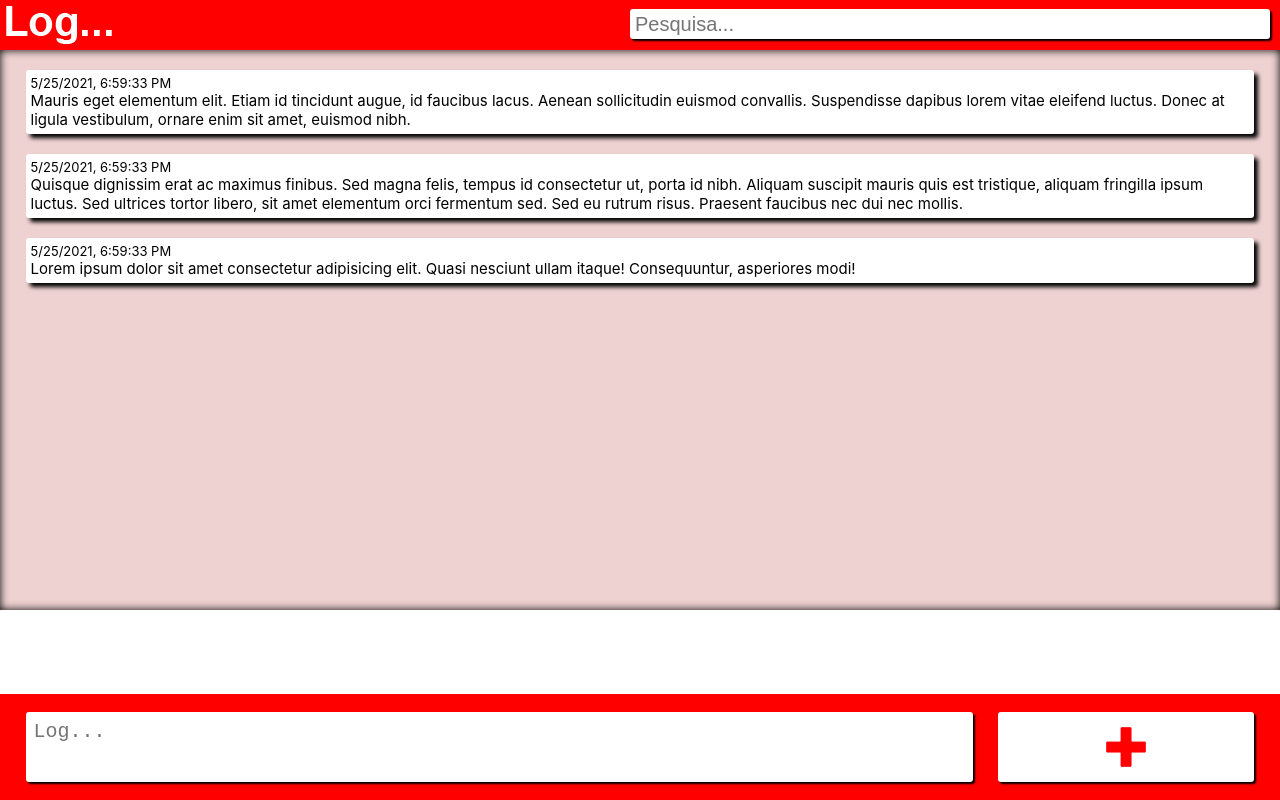
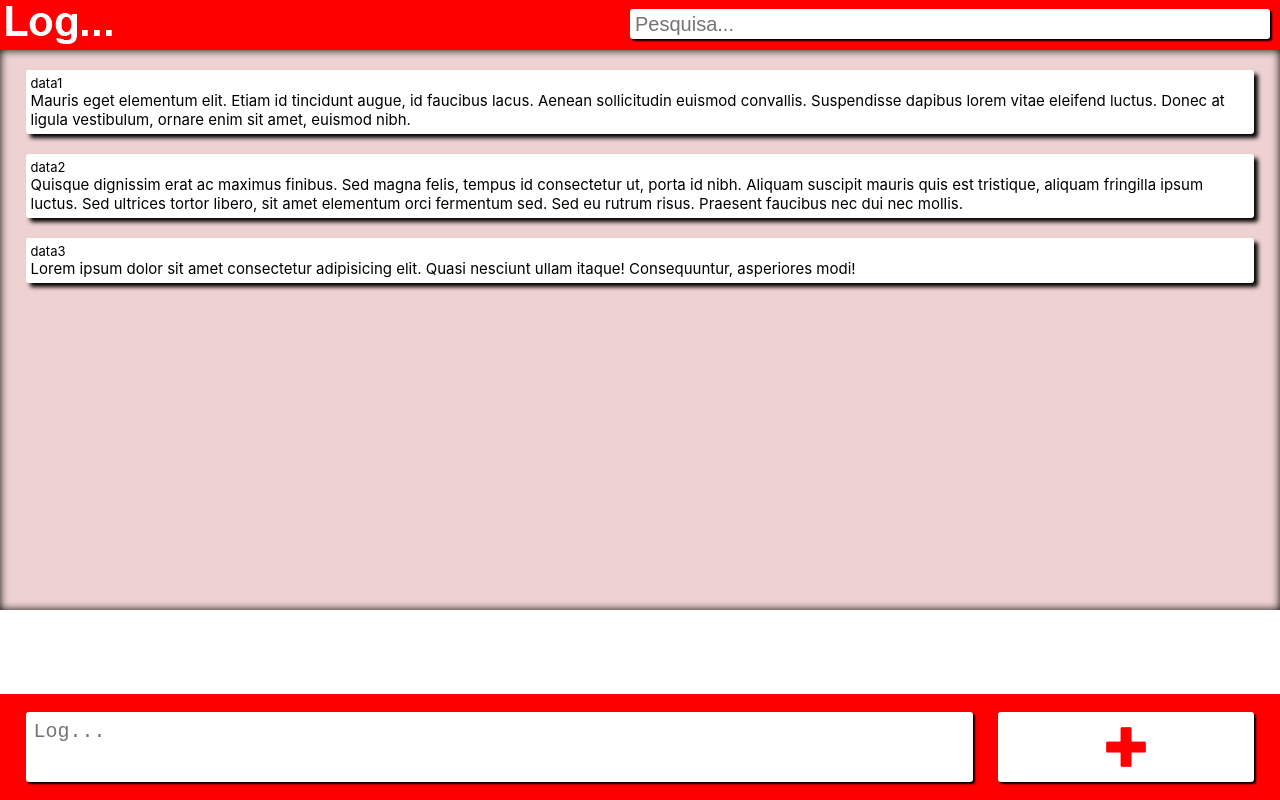
Before and after one commit to andrenobreg/logapp, a React (Create React App) app: page / in a window 1280 px wide. Built offline with nearby package versions, Linux system fonts and the light colour scheme.

Commit message:
Date fixed

```diff
--- a/src/cardnota.js
+++ b/src/cardnota.js
@@ -1,6 +1,6 @@
 import React from 'react';
 
-function Cardnota (nota, date){
+function Cardnota (date, nota){
 
     return (
         <div>
@@ -8,7 +8,7 @@ function Cardnota (nota, date){
                 <div class="container" style={{display:"grid", gridTemplateColumns:"repeat(auto-fill, minmax(250px, 1fr));"}}>
                     <div class="quote" style={{boxShadow: "4px 4px 4px black", borderRadius:"3px", backgroundColor:"white", height:"auto", width:"96vw", marginLeft:"2vw", marginRight:"2vw", marginTop:"20px", paddingBottom:"5px", paddingTop:"5px"}}>
                         <div style={{fontSize:"13px", textAlign:"left", marginLeft:"5px", marginRight:"5px"}}>
-                            {new Date().toLocaleString()}
+                            {date}
                         </div>
                         <div style={{fontSize:"15px", textAlign:"left", marginLeft:"5px", marginRight:"5px"}}>
                             {nota}
--- a/src/database.js
+++ b/src/database.js
@@ -4,9 +4,9 @@ function Database () {
 
     let valor = {
         basenotas: [
-            "Mauris eget elementum elit. Etiam id tincidunt augue, id faucibus lacus. Aenean sollicitudin euismod convallis. Suspendisse dapibus lorem vitae eleifend luctus. Donec at ligula vestibulum, ornare enim sit amet, euismod nibh.",
-            "Quisque dignissim erat ac maximus finibus. Sed magna felis, tempus id consectetur ut, porta id nibh. Aliquam suscipit mauris quis est tristique, aliquam fringilla ipsum luctus. Sed ultrices tortor libero, sit amet elementum orci fermentum sed. Sed eu rutrum risus. Praesent faucibus nec dui nec mollis.",
-            "Lorem ipsum dolor sit amet consectetur adipisicing elit. Quasi nesciunt ullam itaque! Consequuntur, asperiores modi!"],
+            {date: "data1", nota: "Mauris eget elementum elit. Etiam id tincidunt augue, id faucibus lacus. Aenean sollicitudin euismod convallis. Suspendisse dapibus lorem vitae eleifend luctus. Donec at ligula vestibulum, ornare enim sit amet, euismod nibh."},
+            {date: "data2", nota: "Quisque dignissim erat ac maximus finibus. Sed magna felis, tempus id consectetur ut, porta id nibh. Aliquam suscipit mauris quis est tristique, aliquam fringilla ipsum luctus. Sed ultrices tortor libero, sit amet elementum orci fermentum sed. Sed eu rutrum risus. Praesent faucibus nec dui nec mollis."},
+            {date: "data3", nota: "Lorem ipsum dolor sit amet consectetur adipisicing elit. Quasi nesciunt ullam itaque! Consequuntur, asperiores modi!"}],
 
     }
     return valor;
--- a/src/home.js
+++ b/src/home.js
@@ -56,7 +56,7 @@ class Home extends React.PureComponent {
     inserirNota(){
         let i = this.state.basenotas.length;
         i = i+1;
-        this.state.basenotas[i] = this.state.value;
+        this.state.basenotas[i] = {date: new Date().toLocaleString(), nota: this.state.value}; //this.state.value;
         this.setState({value: ''});
         this.updateScroll()
       }
@@ -92,7 +92,7 @@ class Home extends React.PureComponent {
                     <input type="text"  placeholder="Pesquisa..."  id="entradabusca" onKeyUp={filterFunction} style={{paddingLeft:"5px", height:"30px", width:"50vw", float:"right", marginTop:"9px", marginRight:"10px", boxShadow: "2px 2px 2px black", boxSizing:"border-box", border:"none", borderRadius:"3px", resize:"none", fontSize:"20px", outline:"0"}}/>
                 </div>
                         <div id="board" style={{boxShadow: "inset 0px 0px 8px black", scrollBehavior:"smooth", display:"flex", flexDirection:"column", backgroundColor:"#eed1d1", position:"relative", height:this.state.height, overflow:"auto", paddingBottom:"10px"}}>
-                        {this.state.basenotas.map((nota) => (<a className="resultados">{Cardnota(nota)}</a>) )}
+                        {this.state.basenotas.map((objeto) => (<a className="resultados">{Cardnota(objeto.date, objeto.nota)}</a>) )}
                         </div>
                         <div style={{whiteSpace:"pre-wrap", boxSizing:"border-box", display: "flex", width:"100%", maxHeight:"200px", backgroundColor:"red", position:"absolute", bottom:"0", paddingTop:"18px", paddingBottom:"18px", paddingLeft:"2vw", paddingRight:"2vw"}}>
                         <textarea
```
